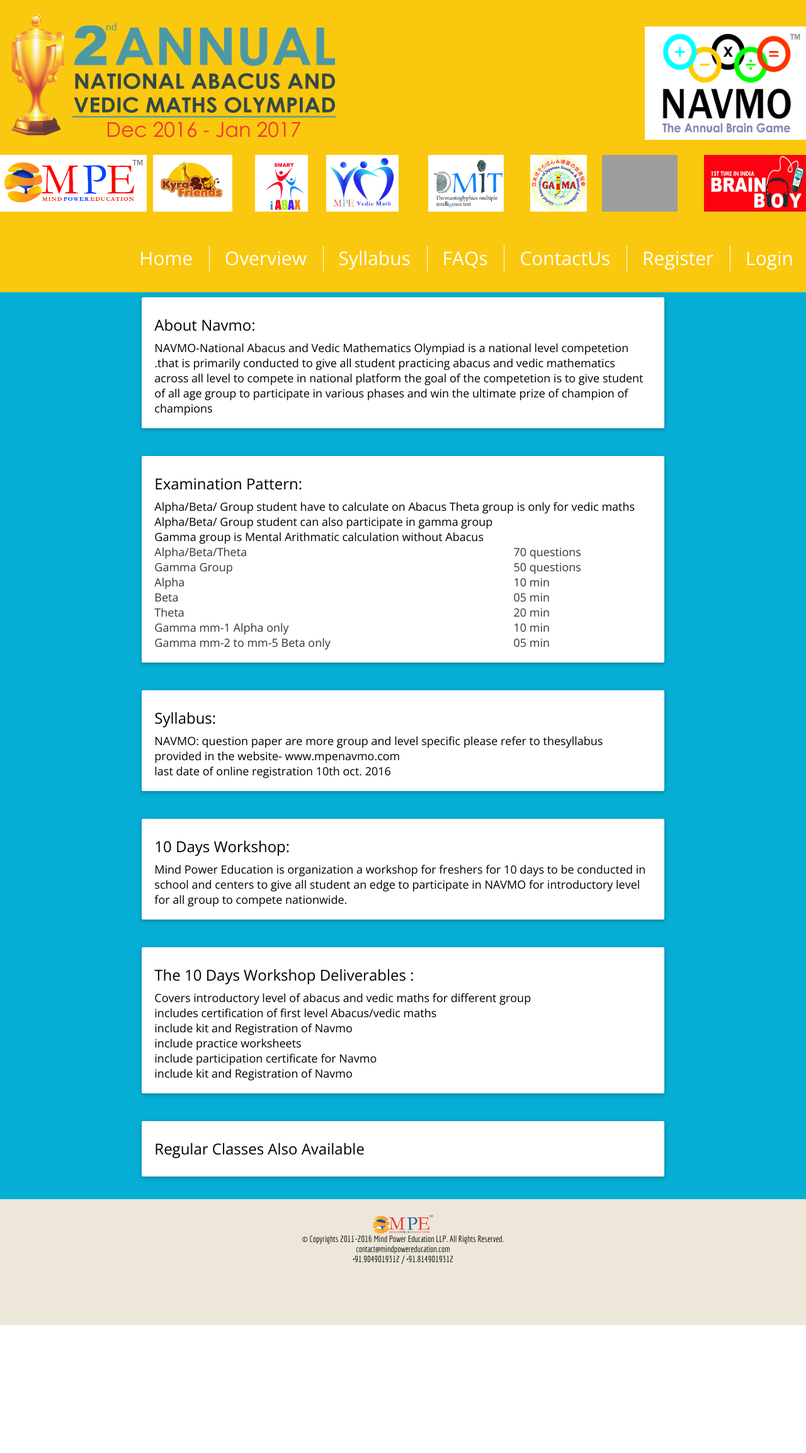
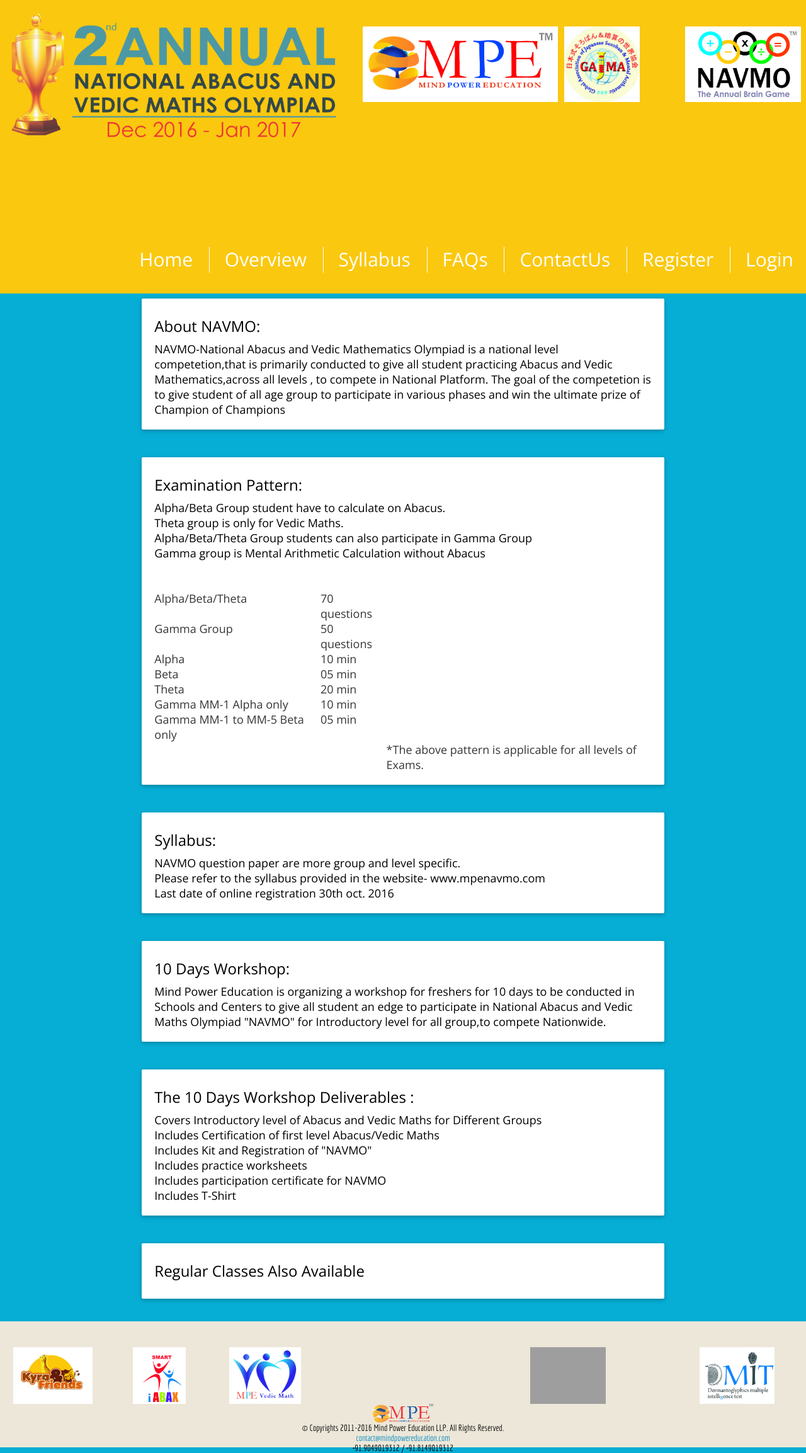
Before and after one commit to aditya999123/navmo, a Django app: page /overview/ in a window 1280 px wide. Shown: the whole page at 63% size. Before the commit the page ends 2104 px from the top, so only its background shows below. Run offline with Django 3.2, Linux system fonts and the light colour scheme; some libraries are stand-ins or nearby versions; some web fonts are replaced; grey boxes are pictures that could not be loaded.

Commit message:
Done some text formatting

```diff
--- a/navmo/templates/base_foot.html
+++ b/navmo/templates/base_foot.html
@@ -1,4 +1,69 @@
 <footer id="footer">
+
+
+<table>
+<tr>
+
+
+<!-- <td width="15%">
+<br>
+<img src="/static/general/images/sponsers/7.jpg" height="90">
+</td>
+ -->
+<td width="10%">
+<br>
+<center>
+<img src="/static/general/images/sponsers/1.jpg" height="90">
+</td>
+</center>
+<center>
+<td width="10%">
+<br>
+</center>
+
+<center>
+<img src="/static/general/images/sponsers/2.jpg" height="90">
+</center>
+</td>
+<td width="10%">
+<br>
+
+<center>
+<img src="/static/general/images/sponsers/3.jpg" height="90">
+</center>
+</td>
+
+<!--
+<td width="7%">
+<br>
+<img src="/static/general/images/sponsers/5.jpg" height="90">
+</td> -->
+
+<td width="20%">
+</td>
+<td width="13%">
+
+<br>
+<a href="https://msg91.com/startups/?utm_source=startup-banner"><img src="https://msg91.com/images/startups/msg91Badge.png" width="120" height="90" title="MSG91 - SMS for Startups" alt="Bulk SMS - MSG91"></a>
+
+</td>
+<td width="13%">
+<br>
+<center>
+<img src="/static/general/images/sponsers/4.jpg" height="90">
+</center>
+</td>
+
+<!--
+<td width="10%">
+<br>
+<img src="/static/general/images/sponsers/6.jpg" height="90">
+</td>
+ -->
+
+</tr>
+</table>
+
   <div class="container_12">
     <div class="grid_12">
         <a href="#">
@@ -20,8 +85,14 @@
 <br>
   <font color="black">
  © Copyrights 2011-2016 Mind Power Education LLP. All Rights Reserved.
+</font>
 <br>
-contact@mindpowereducation.com<br>
+  <font color="#008ABF">
+
+<a href="mailto:contact@mindpowereducation.com">contact@mindpowereducation.com</a>
+</font>
+<br>
+  <font color="black">
 
 +91.9049019312 / +91.8149019312
 <br>
--- a/navmo/templates/base_head.html
+++ b/navmo/templates/base_head.html
@@ -64,77 +64,37 @@
               header
 =================================-->
 <header>
-<center><table width=100%><tr><td width="50%">
+<center><table width=100%><tr><td width="45%">
 <a href="/">
 <img src="/static/general/images/navmo_main.png" height="200" align="left"/></td>
 </a>
 
-<td width="30%">
+<td width="25%">
   <br>
+<img src="/static/general/images/sponsers/7.jpg" height="120" >
+
+
+</td>
+<td width="15%">
+  <br>
+<img src="/static/general/images/sponsers/5.jpg" height="120" >
 
 
 </td>
 
 <td width="100%">
   <br>
-<img src="/static/general/images/navmo_logo_white.jpg" height="180" align="left"/>
+<img src="/static/general/images/navmo_logo_white.jpg" height="120" align="left"/>
 
 
 </td>
 
-</tr>
-</table>
-<table>
-<tr>
-
-
-<td width="15%">
-<br>
-<img src="/static/general/images/sponsers/7.jpg" height="90">
-</td>
-
-<td width="10%">
-<br>
-<img src="/static/general/images/sponsers/1.jpg" height="90">
-</td>
-<td width="7%">
-<br>
-<img src="/static/general/images/sponsers/2.jpg" height="90">
-</td>
-<td width="10%">
-<br>
-<img src="/static/general/images/sponsers/3.jpg" height="90">
-</td>
-
-<td width="10%">
-<br>
-<img src="/static/general/images/sponsers/4.jpg" height="90">
-</td>
-
-<td width="7%">
-<br>
-<img src="/static/general/images/sponsers/5.jpg" height="90">
-</td>
-
-<td width="10%">
-
-<br>
-<a href="https://msg91.com/startups/?utm_source=startup-banner"><img src="https://msg91.com/images/startups/msg91Badge.png" width="120" height="90" title="MSG91 - SMS for Startups" alt="Bulk SMS - MSG91"></a>
-
-</td>
-
-
-<td width="10%">
-<br>
-<img src="/static/general/images/sponsers/6.jpg" height="90">
-</td>
-
-
-</tr>
 </table>
 <br>
 <br>
-
+<br>
+<br><br>
+<br><br>
   <!--  <table width=95% border="5"><tr align="left"><td>
   <section id="stuck_container">
    --><!--==============================
--- a/navmo/templates/overview/overview.html
+++ b/navmo/templates/overview/overview.html
@@ -19,9 +19,9 @@
         <div class="col s12 m8">
           <div class="card white darken-1" background-color="#FFD700">
             <div class="card-content black-text">
-              <span class="card-title">About Navmo:</span>
-              <p>NAVMO-National Abacus and Vedic Mathematics Olympiad is a national level competetion .that is primarily
-                conducted to give all student practicing abacus and vedic mathematics across all level to compete in national platform the goal of the competetion is to give student of all age group to participate in various phases and win the ultimate prize of champion of champions</p>
+              <span class="card-title">About NAVMO:</span>
+              <p>NAVMO-National Abacus and Vedic Mathematics Olympiad is a national level competetion,that is primarily
+                conducted to give all student practicing Abacus and Vedic Mathematics,across all levels , to compete in National Platform. The goal of the competetion is to give student of all age group to participate in various phases and win the ultimate prize of Champion of Champions</p>
             </div>
 
           </div>
@@ -35,9 +35,11 @@
               <span class="card-title">Examination Pattern:</span>
               <p>
                 <ol>
-                  <li>Alpha/Beta/ Group student have to calculate on Abacus Theta group is only for vedic maths</li>
-                  <li>Alpha/Beta/ Group student can also participate in gamma group </li>
-                  <li>Gamma group is Mental Arithmatic calculation without Abacus</li></ol></p>
+                  <li>Alpha/Beta Group student have to calculate on Abacus.
+</li><li>
+                   Theta group is only for Vedic Maths.</li>
+                  <li>Alpha/Beta/Theta Group students can also participate in Gamma Group </li>
+                  <li>Gamma group is Mental Arithmetic Calculation without Abacus</li></ol></p>
                   <table border="1px solid black"bordercolor="#FFFAF0">
                     <tr>
                       <td>Alpha/Beta/Theta</td>
@@ -55,11 +57,21 @@
                     <tr><td>Theta  </td>
                       <td> 20 min </td>
                     </tr>
-                    <tr><td> Gamma mm-1 Alpha only</td>
+                    <tr><td> Gamma MM-1 Alpha only</td>
                       <td>10 min </td>
                     </tr>
-                    <tr><td>Gamma mm-2 to mm-5 Beta only </td>
+                    <tr><td>Gamma MM-1 to MM-5 Beta only </td>
                       <td>05 min </td>
+                    </tr>
+                    <br>
+                    <br>
+                    <tr></tr>
+                    <tr>
+                    <td>
+                    <td><td>
+                    <td>
+                    *The above pattern is applicable for all levels of Exams.
+                    </b></td>
                     </tr>
 
                   </table>
@@ -77,7 +89,9 @@
               <span class="card-title">Syllabus:</span>
 
               <p>
-               NAVMO: question paper  are more group and level specific please refer to thesyllabus provided in the website-  www.mpenavmo.com <br>last date of online registration 10th oct. 2016
+               NAVMO question paper  are more group and level specific.
+              <br>
+               Please refer to the syllabus provided in the website-  <b><a href="/syllabus" >www.mpenavmo.com</a></b> <br>Last date of online registration 30th oct. 2016
               </p>
             </div>
 
@@ -93,7 +107,7 @@
               <span class="card-title">10 Days Workshop: </span>
 
               <p>
-               Mind Power Education is organization a workshop for freshers for 10 days to be conducted in school and centers to give all student an edge to participate in NAVMO for introductory level for all group to compete nationwide.
+               Mind Power Education is organizing a workshop for freshers for 10 days to be conducted in Schools and Centers to give all student an edge to participate in National Abacus and Vedic Maths Olympiad "NAVMO" for Introductory level for all group,to compete Nationwide.
               </p>
             </div>
 
@@ -110,12 +124,12 @@
 
               <p>
                <ol>
-                  <li>Covers introductory level of abacus and vedic maths for different group</li>
-                  <li>includes certification of first level Abacus/vedic maths</li>
-                  <li>include kit and Registration of Navmo</li>
-                   <li>include practice worksheets</li>
-                    <li>include participation certificate for Navmo</li>
-                     <li>include kit and Registration of Navmo</li>
+                  <li>Covers Introductory level of Abacus and Vedic Maths for Different Groups</li>
+                  <li>Includes Certification of first level Abacus/Vedic Maths</li>
+                  <li>Includes Kit and Registration of "NAVMO"</li>
+                   <li>Includes practice worksheets</li>
+                    <li>Includes participation certificate for NAVMO</li>
+                     <li>Includes T-Shirt</li>
                 </ol>
               </p>
             </div>
```
Also changed, not shown: navmo/settings.py (+15 -15 lines), navmo/templates/start/start.html (+5 -5 lines), 3 other files.
